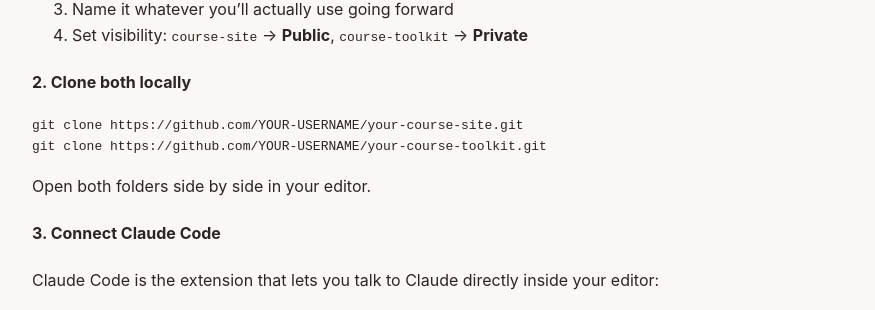
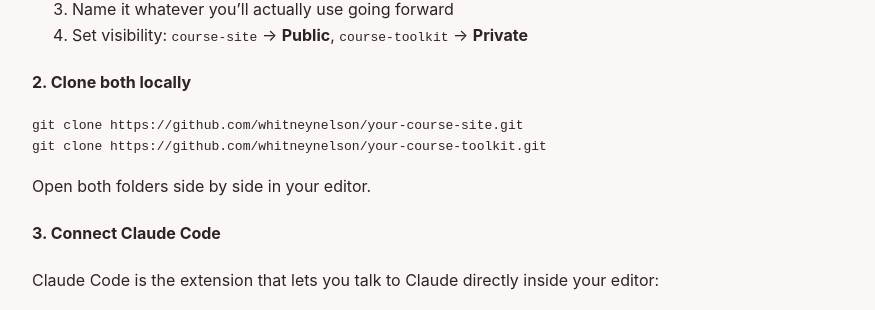
Before and after one commit to whitneynelson/nairr-teaching-innovation, a Jekyll site: the page built from day-1.md, in a window 1280 px wide and 900 px high, scrolled down 1030 px. Shown: the part 142-452 px from the top of the window, without its empty margins (202-1077 px from the left). Built offline with Jekyll 4.4.1, drawn with Linux system fonts in a browser that asks for light colours; part of the change alters nothing that is shown.

Commit message:
Update clone commands with new repository URLs

````diff
--- a/day-1.md
+++ b/day-1.md
@@ -35,8 +35,8 @@ You're not starting from a blank repo; you're using a pre-built template. For ea
 #### 2. Clone both locally
 
 ```bash
-git clone https://github.com/YOUR-USERNAME/your-course-site.git
-git clone https://github.com/YOUR-USERNAME/your-course-toolkit.git
+git clone https://github.com/whitneynelson/your-course-site.git
+git clone https://github.com/whitneynelson/your-course-toolkit.git
 ```
 
 Open both folders side by side in your editor.
````
